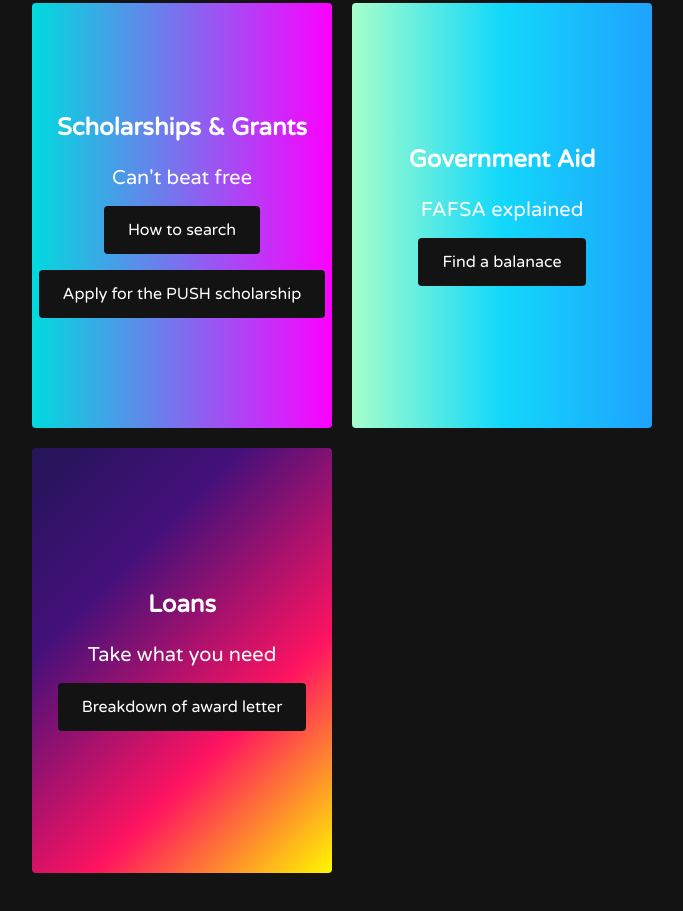
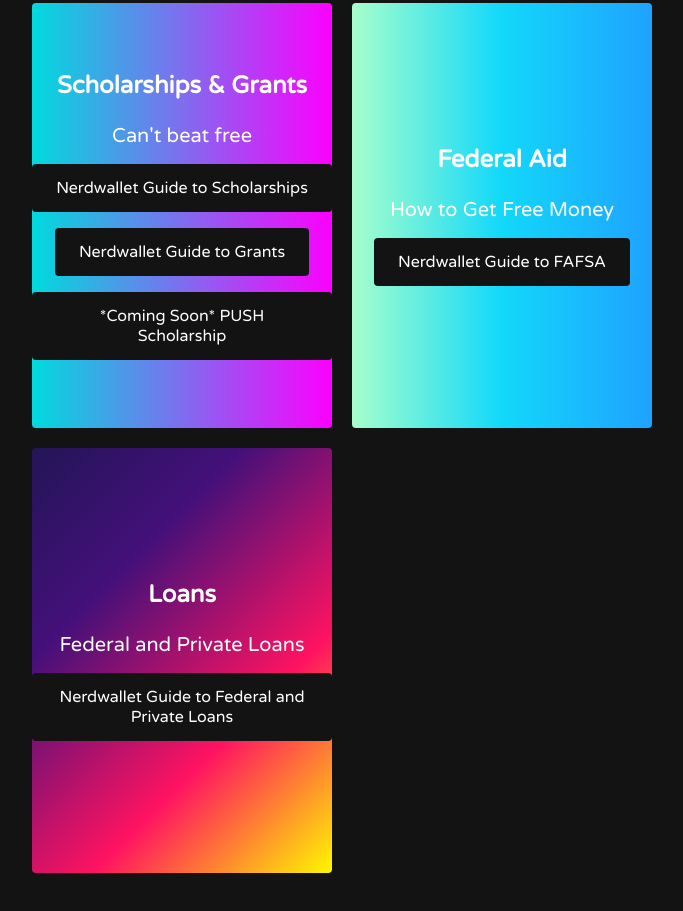
Before and after one commit to flwrsevrywhr/push-college-resource, a plain HTML site: page templates/financial.html in a window 1280 px wide. Shown: the part 375-1286 px from the top of the page, without its empty margins (298-981 px from the left). Drawn offline with Linux system fonts and the light colour scheme.

Commit message:
Added links to content

```diff
--- a/templates/financial.html
+++ b/templates/financial.html
@@ -53,31 +53,36 @@
             <h2>Scholarships & Grants</h2>
             <p>Can't beat free</p>
             <div class="services__btn">
-              <a href="/">
-                <button>How to search</button>
+              <a href="https://www.nerdwallet.com/article/loans/student-loans/how-to-get-a-scholarship">
+                <button>Nerdwallet Guide to Scholarships</button>
               </a>
             </div>
+              <div class="services__btn">
+              <a href="https://www.nerdwallet.com/article/loans/student-loans/grants-for-college">
+                <button>Nerdwallet Guide to Grants</button>
+              </a>
+              </div>
             <div class="services__btn">
-              <a href="/">
-                <button>Apply for the PUSH scholarship</button>
+              <a href="index.html">
+                <button>*Coming Soon* PUSH Scholarship</button>
               </a>
             </div>
           </div>
           <div class="services__card">
-            <h2>Government Aid</h2>
-            <p>FAFSA explained</p>
+            <h2>Federal Aid</h2>
+            <p>How to Get Free Money</p>
             <div class="services__btn">
-              <a href="/">
-                <button>Find a balanace</button>
+              <a href="https://www.nerdwallet.com/l/nerdwallet-guide-to-fafsa">
+                <button>Nerdwallet Guide to FAFSA</button>
               </a>
             </div>
           </div>
           <div class="services__card">
             <h2>Loans</h2>
-            <p>Take what you need</p>
+            <p>Federal and Private Loans</p>
             <div class="services__btn">
-              <a href="/">
-                <button>Breakdown of award letter</button>
+              <a href="https://www.nerdwallet.com/article/loans/student-loans/student-loans-federal-vs-private-loans">
+                <button>Nerdwallet Guide to Federal and Private Loans</button>
               </a>
           </div>
         </div>
```
